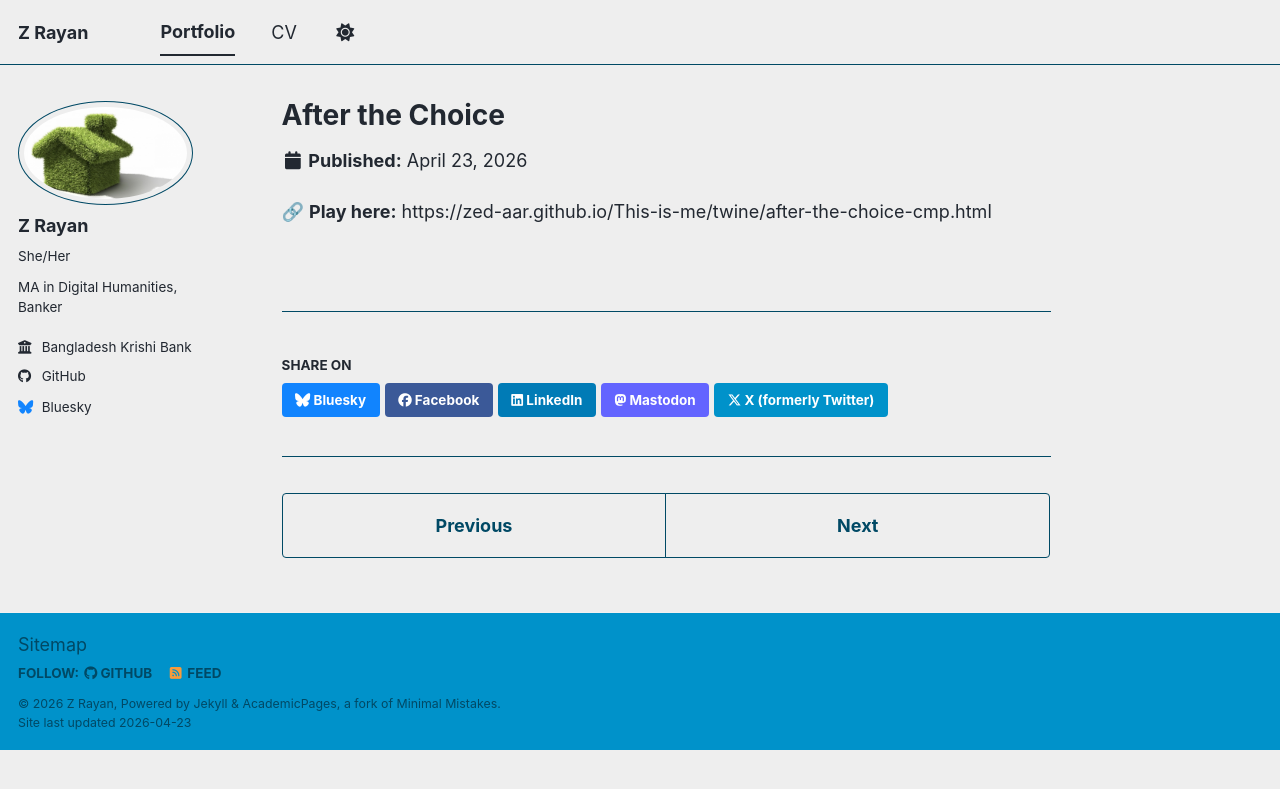
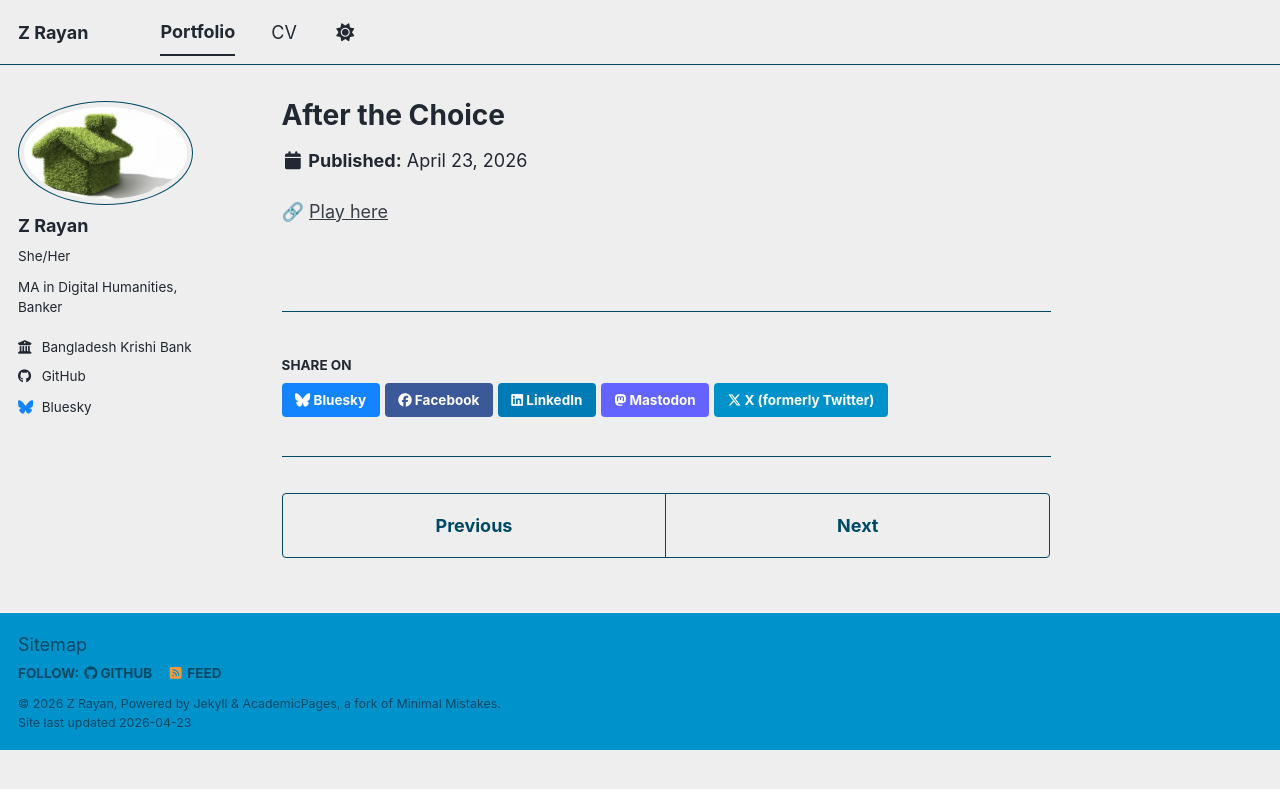
Before and after one commit to zed-aar/This-is-me, a Jekyll site: the page built from _portfolio/portfolio-1.md, in a window 1280 px wide. Shown: the top 789 px of the page. Built offline with Jekyll 4.4.1, drawn with Linux system fonts in a browser that asks for light colours; a script bundle is joined from its source files by our own code; library files that are not in the unit come from our copies.

Commit message:
Update portfolio-1.md

```diff
--- a/_portfolio/portfolio-1.md
+++ b/_portfolio/portfolio-1.md
@@ -3,4 +3,4 @@ title: "After the Choice"
 excerpt: "Interactive fiction exploring identity, disclosure, and emotional consequence."
 ---
 
-🔗 **Play here:** https://zed-aar.github.io/This-is-me/twine/after-the-choice-cmp.html
+🔗 [Play here](https://zed-aar.github.io/This-is-me/twine/after-the-choice-cmp.html)
```
